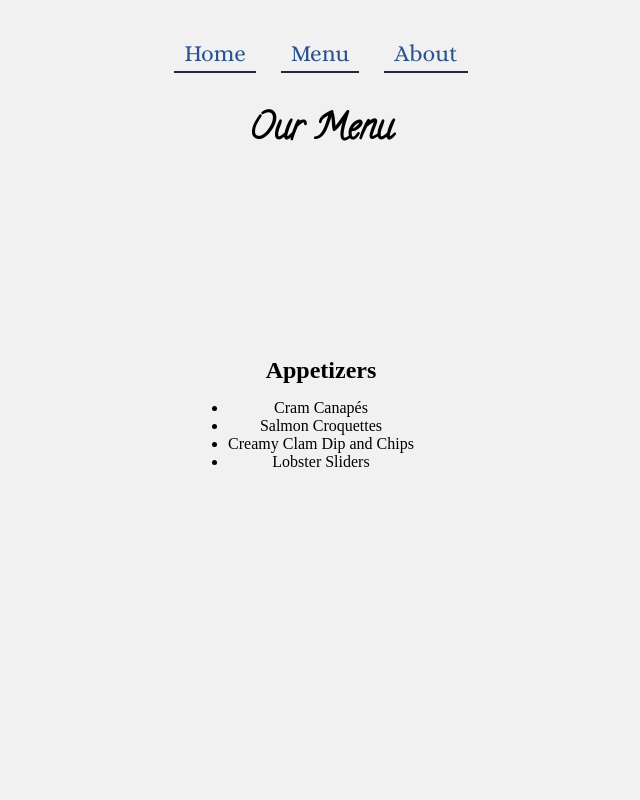
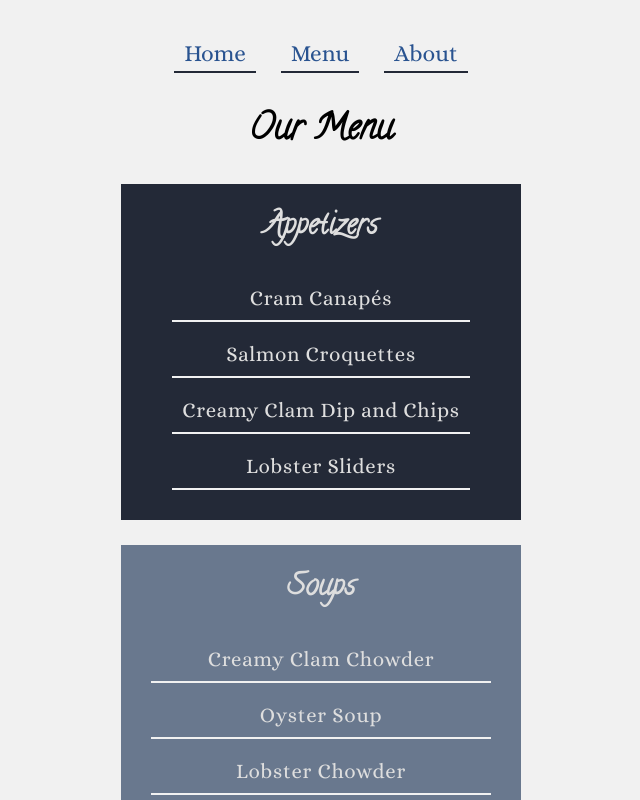
Before and after one commit to curiousConductor49/odin-restaurant-page, a website built with webpack: page src/template.html in a window 1280 px wide. Both pictures are taken after a click on the button "Menu". Shown: the top 800 px of the page, without its empty margins (319-959 px from the left). Built offline with nearby package versions, Linux system fonts and the light colour scheme.

Commit message:
feat: style menu page

```diff
--- a/src/styles.css
+++ b/src/styles.css
@@ -65,16 +65,16 @@ body {
     font-size: 2.25rem;
 }
 
-#page-banner p, #restaurant-features section p {
+#page-banner p, #restaurant-features section p, #menu-container section li {
     font-family: 'Alice Regular', Georgia, 'Times New Roman', Times, serif;
     font-size: 1.30rem;
     letter-spacing: 0.7px;
 }
 
-/* #restaurant-features section h2, #menu-container section h2, #about-container section h2 {
+#restaurant-features section h2, #menu-container section h2, #about-container section h2 {
     font-family: Calligraffiti, Cambria, Cochin, Georgia, Times, 'Times New Roman', serif;
     font-size: 1.85rem;
-} */
+}
 
 #menu-container h1, #about-container h1 {
     text-align: center;
@@ -105,7 +105,8 @@ body {
     color: #f1f1f1;
 }
 
-/* #menu-container section {
+/* menu page */
+#menu-container section {
     margin-block: 25px;
     width: 400px;
     height: auto;
@@ -115,4 +116,40 @@ body {
 
 #menu-container section ul {
     list-style-type: none;
-} */
+}
+
+#menu-container section li {
+    margin: 10px;
+    padding: 10px;
+}
+
+#menu-container section#appetizers li, #menu-container section#soups li, #menu-container section#salads li {
+    border-bottom: 2px solid #f1f1f1;
+}
+
+#menu-container section#mains li, #menu-container section#desserts li {
+    border-bottom: 2px solid #232937;
+}
+
+#menu-container section#appetizers {
+    background-color: #232937;
+    color: #DEDEDE;
+}
+
+#menu-container section#soups {
+    background-color: #69788e;
+    color: #DEDEDE;
+}
+
+#menu-container section#salads {
+    background-color: #295390;
+    color: #DEDEDE;
+}
+
+#menu-container section#mains {
+    background-color: #a0c1e7;
+}
+
+#menu-container section#desserts {
+    background-color: #e7dfce;
+}
```
